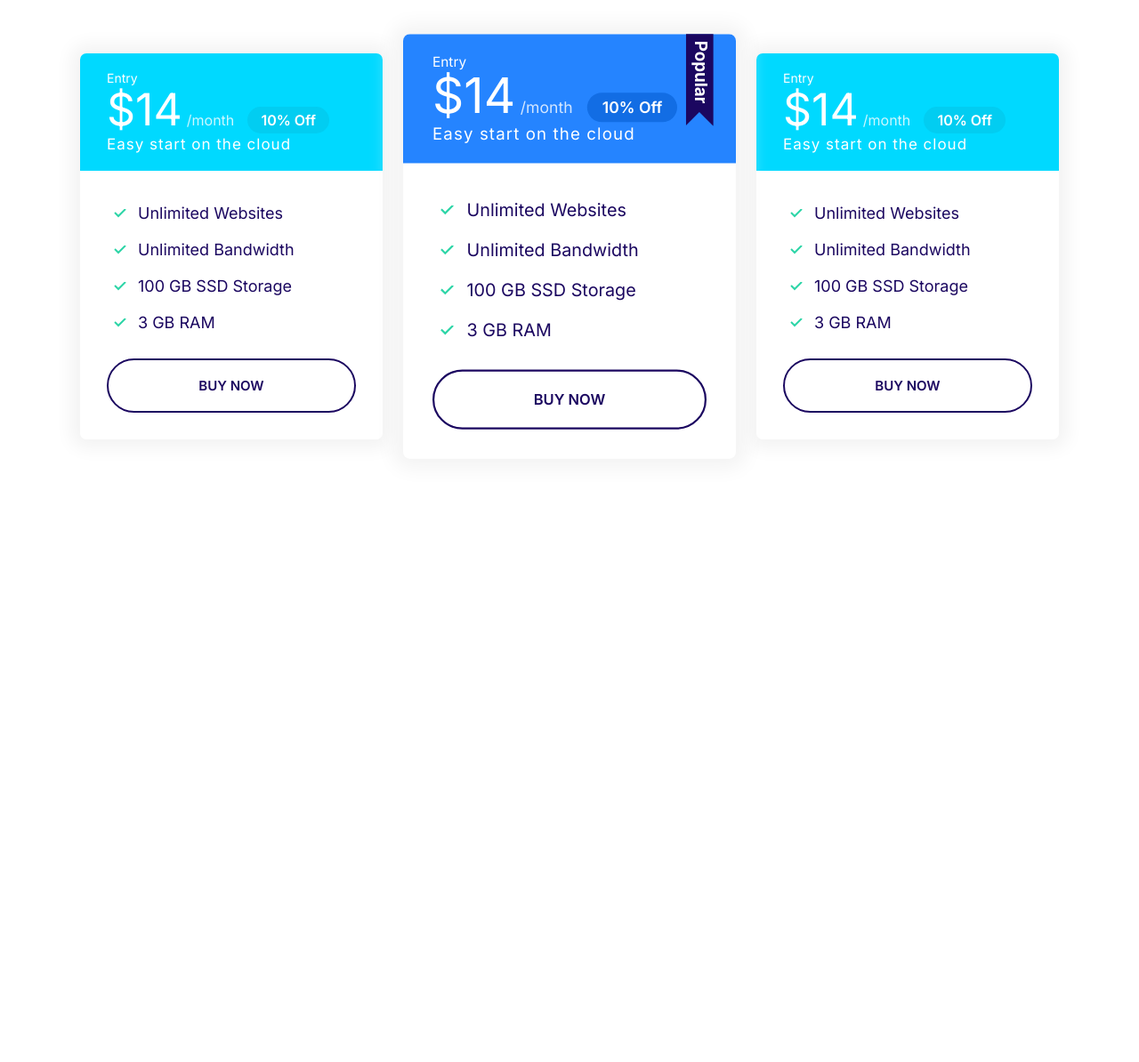
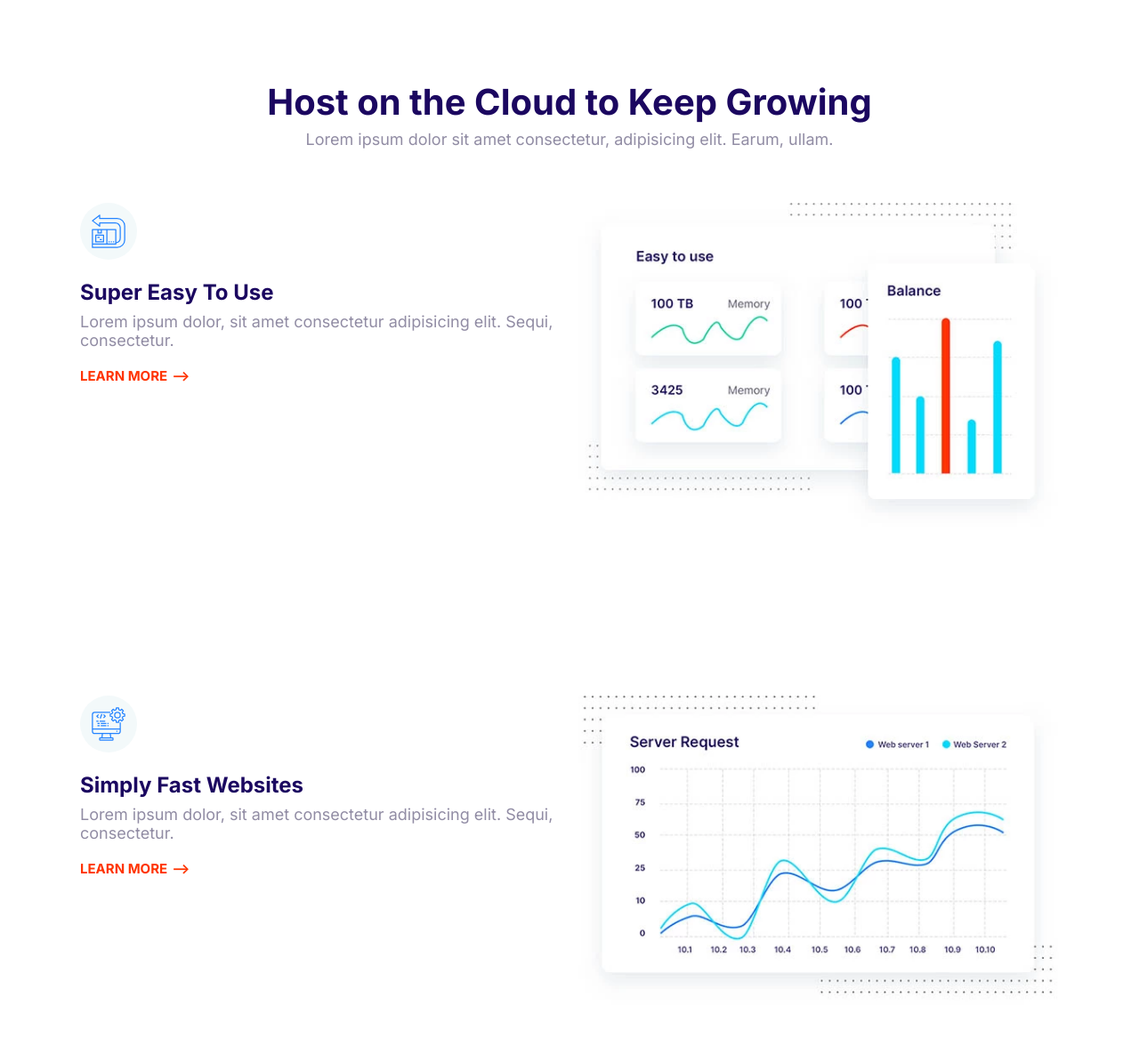
Before and after one commit to jawidanwari/Jawidanwari, a plain HTML site: page index.html in a window 1280 px wide. Shown: the whole page at 89% size. Before the commit the page ends 800 px from the top, so only its background shows below. Drawn offline with Linux system fonts and the light colour scheme.

Commit message:
Build features component.

```diff
--- a/css/styles.css
+++ b/css/styles.css
@@ -750,3 +750,26 @@ a {
   max-width: 500px;
   margin: 0 auto;
 }
+
+/* Features */
+.feature {
+  gap: 4rem 2rem;
+}
+
+.feature:first-of-type {
+  margin-top: 6rem;
+}
+
+.feature__heading {
+  margin: 1rem 0;
+}
+
+.feature__image {
+  width: 100%;
+}
+
+@media screen and (min-width: 768px) {
+  .feature:nth-of-type(even) .feature__content {
+    order: 2;
+  }
+}
--- a/index.html
+++ b/index.html
@@ -14,69 +14,68 @@
     <title>Document</title>
   </head>
   <body>
-    <section class="block container block-plans">
-      <div class="grid grid--1x3">
-        <div class="plan">
-          <div class="card card--secondary">
-            <header class="card__header">
-              <h3 class="plan__name">Entry</h3>
-              <span class="plan__price">$14</span>
-              <span class="plan__billing-cycle">/month</span>
-              <span class="badge badge--secondary badge--small">10% Off</span>
-              <span class="plan__description">Easy start on the cloud</span>
-            </header>
-            <div class="card__body">
-              <ul class="list list--tick">
-                <li class="list__item">Unlimited Websites</li>
-                <li class="list__item">Unlimited Bandwidth</li>
-                <li class="list__item">100 GB SSD Storage</li>
-                <li class="list__item">3 GB RAM</li>
-              </ul>
-              <button class="btn btn--outline btn--block">Buy Now</button>
-            </div>
-          </div>
+    <section class="block container">
+      <header class="block__header">
+        <h2>Host on the Cloud to Keep Growing</h2>
+        <p>
+          Lorem ipsum dolor sit amet consectetur, adipisicing elit. Earum,
+          ullam.
+        </p>
+      </header>
+      <article class="grid grid--1x2 feature">
+        <div class="feature__content">
+          <span class="icon-container">
+            <svg class="icon icon--primary">
+              <use xlink:href="images/sprite.svg#easy"></use>
+            </svg>
+          </span>
+          <h3 class="features__heading">Super Easy To Use</h3>
+          <p>
+            Lorem ipsum dolor, sit amet consectetur adipisicing elit. Sequi,
+            consectetur.
+          </p>
+          <a href="#" class="link-arrow">Learn More</a>
         </div>
-        <div class="plan plan--popular">
-          <div class="card card--primary">
-            <header class="card__header">
-              <h3 class="plan__name">Entry</h3>
-              <span class="plan__price">$14</span>
-              <span class="plan__billing-cycle">/month</span>
-              <span class="badge badge--primary badge--small">10% Off</span>
-              <span class="plan__description">Easy start on the cloud</span>
-            </header>
-            <div class="card__body">
-              <ul class="list list--tick">
-                <li class="list__item">Unlimited Websites</li>
-                <li class="list__item">Unlimited Bandwidth</li>
-                <li class="list__item">100 GB SSD Storage</li>
-                <li class="list__item">3 GB RAM</li>
-              </ul>
-              <button class="btn btn--outline btn--block">Buy Now</button>
-            </div>
-          </div>
+        <picture>
+          <source
+            type="image/webp"
+            srcset="images/easy.webp 1x, images/easy@2x.webp 2x"
+          />
+          <source
+            type="image/webp"
+            srcset="images/easy.jpg 1x, images/easy@2x.jpg 2x"
+          />
+          <img class="feature__image" src="images/easy@2x.jpg" alt="" />
+        </picture>
+      </article>
+    </section>
+    <section class="block container">
+      <article class="grid grid--1x2 feature">
+        <div class="feature__content">
+          <span class="icon-container">
+            <svg class="icon icon--primary">
+              <use xlink:href="images/sprite.svg#computer"></use>
+            </svg>
+          </span>
+          <h3 class="features__heading">Simply Fast Websites</h3>
+          <p>
+            Lorem ipsum dolor, sit amet consectetur adipisicing elit. Sequi,
+            consectetur.
+          </p>
+          <a href="#" class="link-arrow">Learn More</a>
         </div>
-        <div class="plan">
-          <div class="card card--secondary">
-            <header class="card__header">
-              <h3 class="plan__name">Entry</h3>
-              <span class="plan__price">$14</span>
-              <span class="plan__billing-cycle">/month</span>
-              <span class="badge badge--secondary badge--small">10% Off</span>
-              <span class="plan__description">Easy start on the cloud</span>
-            </header>
-            <div class="card__body">
-              <ul class="list list--tick">
-                <li class="list__item">Unlimited Websites</li>
-                <li class="list__item">Unlimited Bandwidth</li>
-                <li class="list__item">100 GB SSD Storage</li>
-                <li class="list__item">3 GB RAM</li>
-              </ul>
-              <button class="btn btn--outline btn--block">Buy Now</button>
-            </div>
-          </div>
-        </div>
-      </div>
+        <picture>
+          <source
+            type="image/webp"
+            srcset="images/fast.webp 1x, images/fast@2x.webp 2x"
+          />
+          <source
+            type="image/webp"
+            srcset="images/fast.jpg 1x, images/fast@2x.jpg 2x"
+          />
+          <img class="feature__image" src="images/easy@2x.jpg" alt="" />
+        </picture>
+      </article>
     </section>
 
     <script src="js/main.js"></script>
```
Also changed, not shown: components/feature.html (added, +62 -0 lines), components/plans.html (added, +68 -0 lines), images/easy.jpg (added), images/easy.webp (added), images/easy@2x.jpg (added), images/easy@2x.webp (added), images/fast.jpg (added), images/fast.webp (added), images/fast@2x.jpg (added), images/fast@2x.webp (added).
